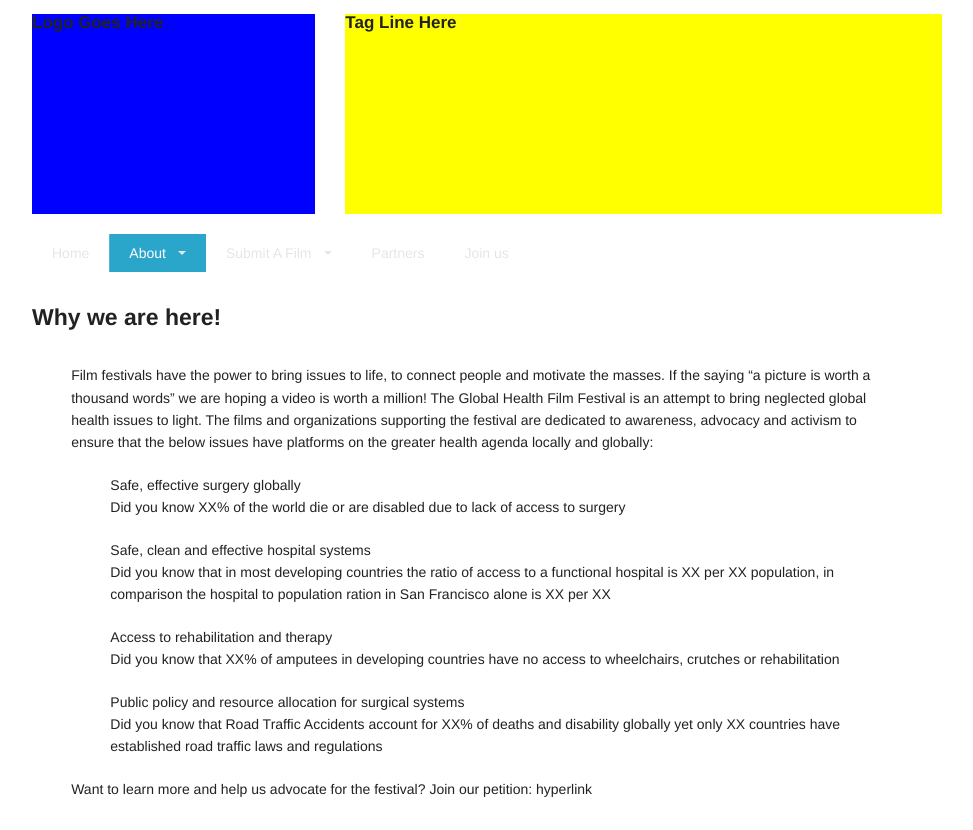
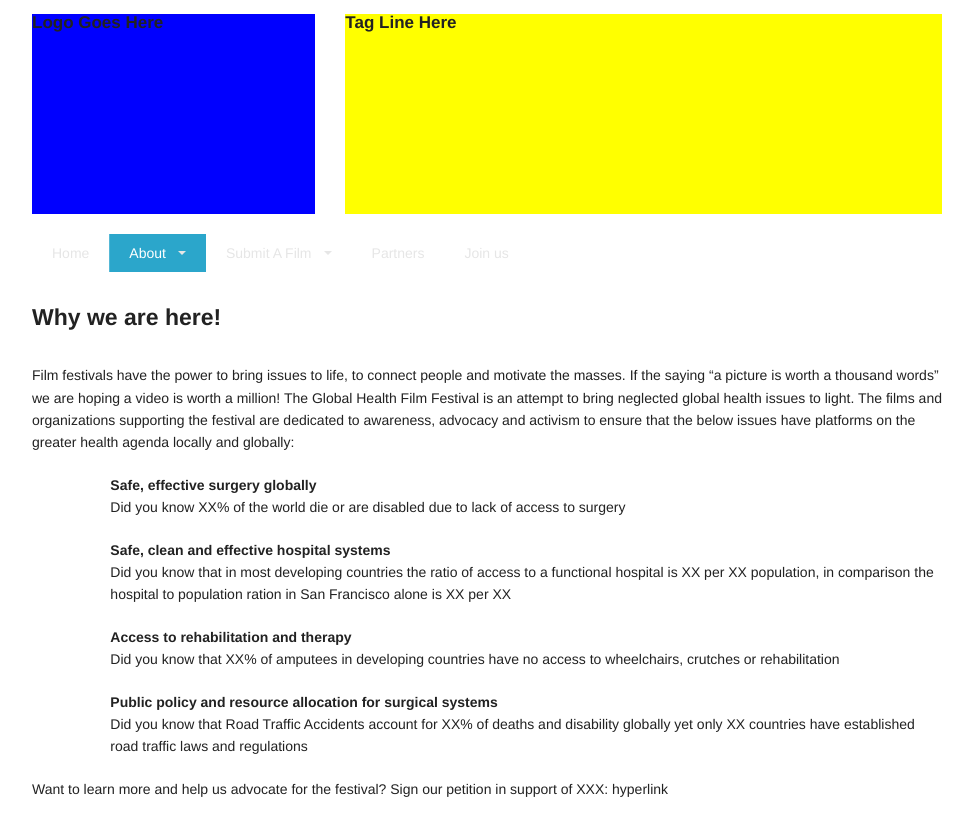
Before and after one commit to mwegenstein/GHFF, a plain HTML site: page app/why.html in a window 1280 px wide. Shown: the whole page, without its empty margins (153-1126 px from the left). Drawn offline with Linux system fonts and the light colour scheme.

Commit message:
Updated about page for syling consistency

```diff
--- a/app/why.html
+++ b/app/why.html
@@ -15,7 +15,6 @@
 		<link rel="stylesheet" href="stylesheets/foundation.css">
 		<link rel="stylesheet" href="stylesheets/app.css">
 		<script src="javascripts/modernizr.foundation.js"></script>
-		<script type="text/javascript" src="https://raw.github.com/kevinburke/tecate/master/tecate.js"></script>
 </head>
 <body>
 		<div class="header">
@@ -82,54 +81,50 @@
 			</div>
 		</div>
 <div class="row vert-pad">
-	<div class="eleven columns centered">
+	<div class="twelve columns">
 		<p>Film festivals have the power to bring issues to life, to connect people and motivate the masses.  If the saying “a picture is worth a thousand words” we are hoping a video is worth a million!
 The Global Health Film Festival is an attempt to bring neglected global health issues to light.  The films and organizations supporting the festival are dedicated to awareness, advocacy and activism to ensure that the below issues have platforms on the greater health agenda locally and globally:</p>
 	</div>
 </div>
 <div class="row">
 	<div class="one columns"></div>
-	<div class="ten columns">
-		<p>Safe, effective surgery globally</p>
+	<div class="eleven columns">
+		<p class="strong">Safe, effective surgery globally</p>
 		<p>
 			Did you know XX% of the world die or are disabled due to lack of access to surgery
 		</p>
 	</div>
-	<div class="one columns"></div>
 </div>
 <div class="row vert-pad">
 	<div class="one columns"></div>
-	<div class="ten columns">
-		<p>Safe, clean and effective hospital systems</p>
+	<div class="eleven columns">
+		<p class="strong">Safe, clean and effective hospital systems</p>
 		<p>
 			Did you know that in most developing countries the ratio of access to a functional hospital is XX per XX population, in comparison the hospital to population ration in San Francisco alone is XX per XX
 		</p>
 	</div>
-	<div class="one columns"></div>
 </div>
 <div class="row">
 	<div class="one columns"></div>
-	<div class="ten columns">
-		<p>Access to rehabilitation and therapy</p>
+	<div class="eleven columns">
+		<p class="strong">Access to rehabilitation and therapy</p>
 		<p>
 			Did you know that XX% of amputees in developing countries have no access to wheelchairs, crutches or rehabilitation
 		</p>
 	</div>
-	<div class="one columns"></div>
 </div>
 <div class="row vert-pad">
 	<div class="one columns"></div>
-	<div class="ten columns">
-		<p>Public policy and resource allocation for surgical systems</p>
+	<div class="eleven columns">
+		<p class="strong">Public policy and resource allocation for surgical systems</p>
 		<p>
 			Did you know that Road Traffic Accidents account for XX% of deaths and disability globally yet only XX countries have established road traffic laws and regulations
 		</p>
 	</div>
-	<div class="one columns"></div>
 </div>
 <div class="row">
-	<div class="eleven columns centered">
-		<p>Want to learn more and help us advocate for the festival?  Join our petition: hyperlink</p>
+	<div class="twelve columns">
+		<p>Want to learn more and help us advocate for the festival?  Sign our petition in support of XXX: hyperlink</p>
 	</div>
 </div>
 		<script src="javascripts/jquery.js"></script>
```
